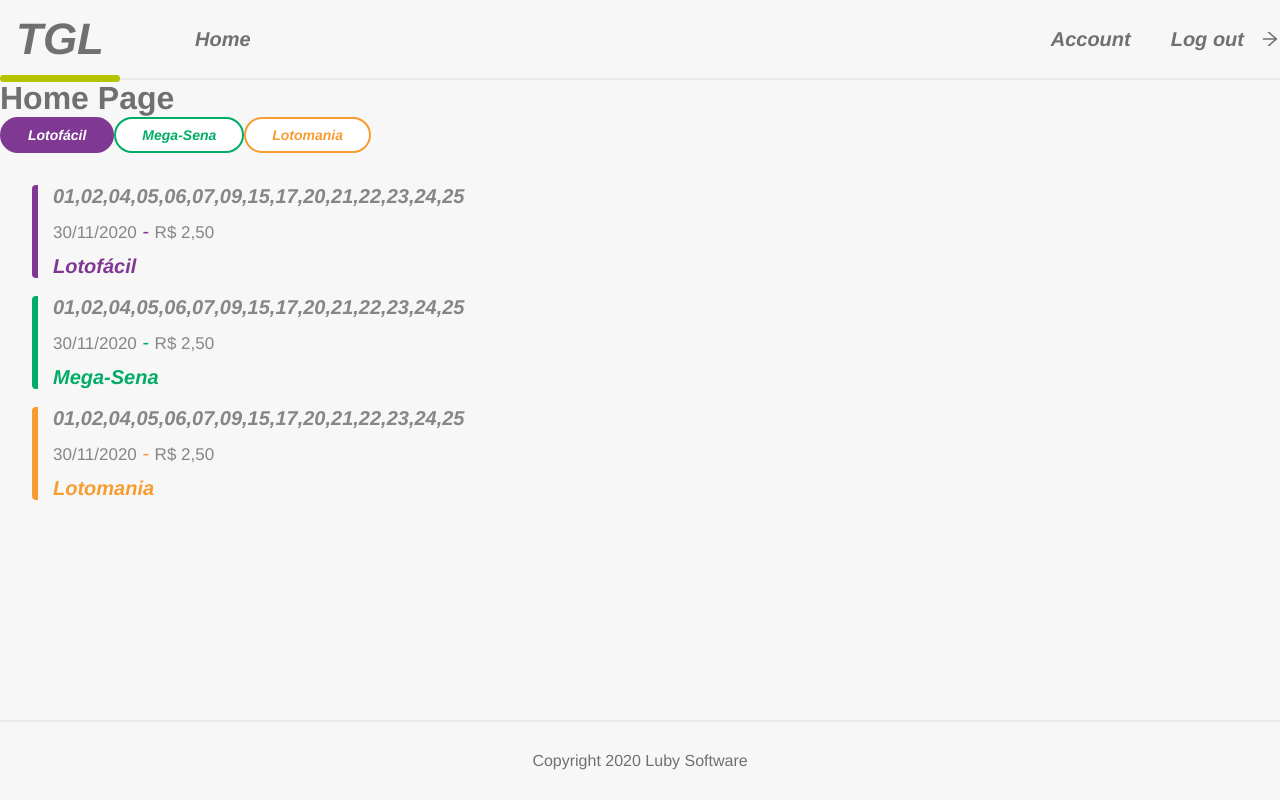
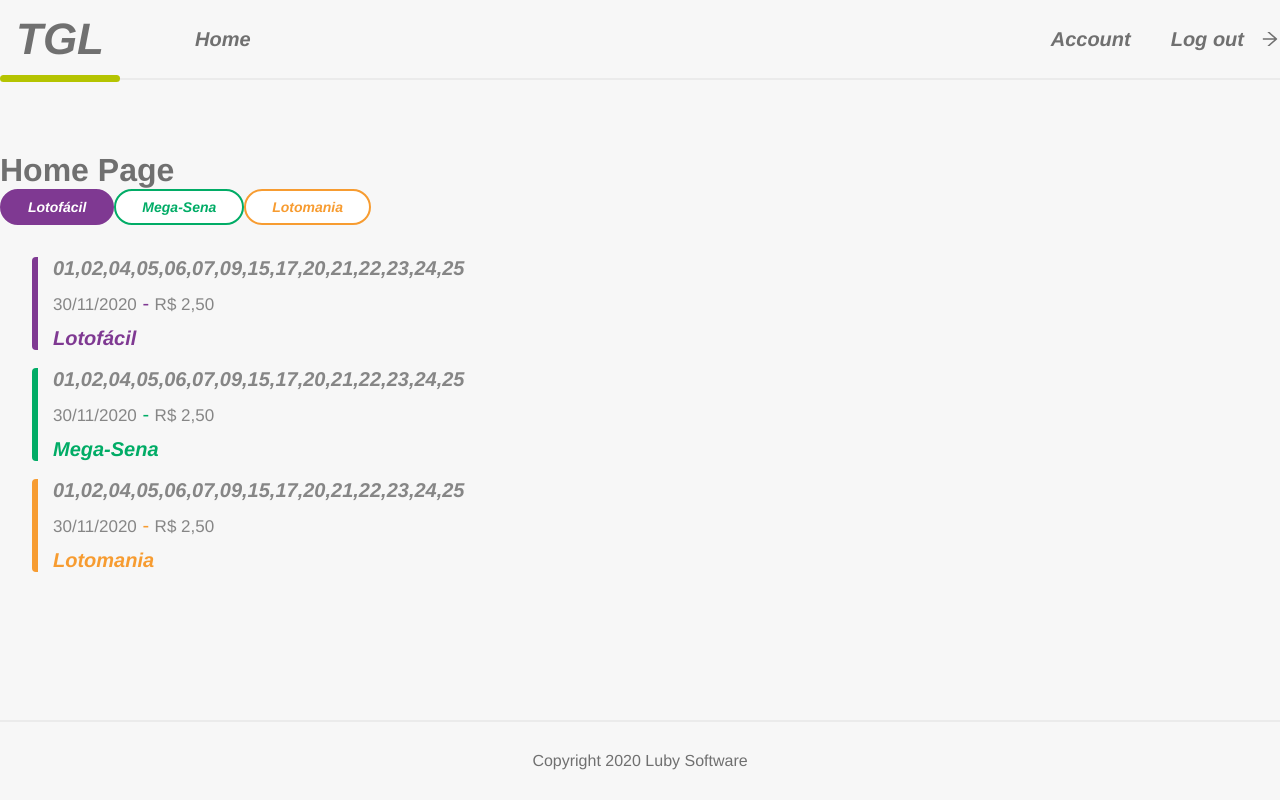
Before and after one commit to gabepinheiro/tgl-react, a React (Vite) app: page / in a window 1280 px wide. Built offline with nearby package versions, Linux system fonts and the light colour scheme.

Commit message:
feat(PrivatePage): added MainContainer

```diff
--- a/src/layout/private-page/index.tsx
+++ b/src/layout/private-page/index.tsx
@@ -1,4 +1,3 @@
-import { ReactNode } from 'react'
 import { Outlet } from 'react-router-dom'
 import { Header } from '../header'
 
@@ -8,7 +7,9 @@ export const PrivatePage = () => {
   return (
     <S.Wrapper>
       <Header />
-      <Outlet />
+      <S.MainContainer>
+        <Outlet />
+      </S.MainContainer>
     </S.Wrapper>
   )
 }
--- a/src/layout/private-page/styles.ts
+++ b/src/layout/private-page/styles.ts
@@ -1,5 +1,12 @@
-import styled from 'styled-components'
+import styled, { css } from 'styled-components'
 
 export const Wrapper = styled.div`
   min-height: 90vh;
 `
+
+export const MainContainer = styled.main`
+  ${({ theme }) => css`
+    max-width: ${theme.container};
+    margin: 7.2rem auto;
+  `}
+`
```
